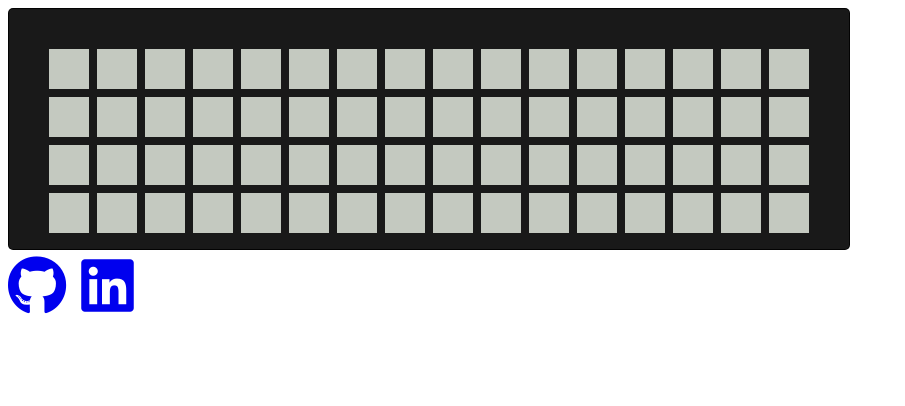
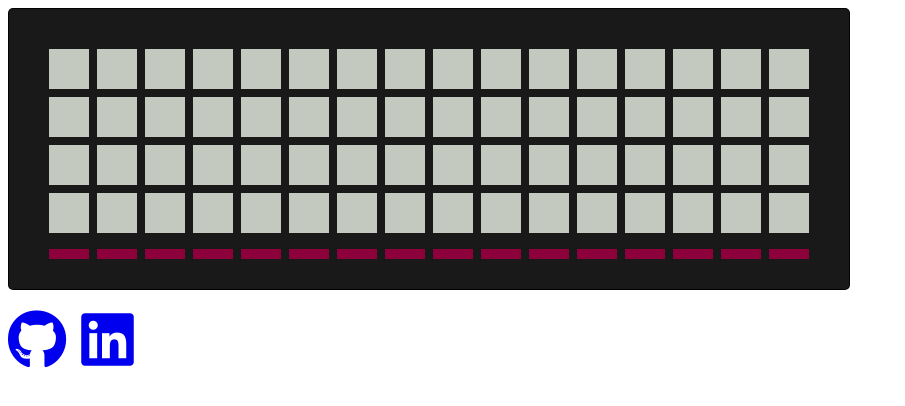
Before and after one commit to JamaicaF/miniRhythm, a website built with webpack: page index.html in a window 1280 px wide. Shown: the whole page, without its empty margins (0-905 px from the left). Built offline with nearby package versions, Linux system fonts and the light colour scheme; files whose address does not match are found by name.

Commit message:
Style sequence display

```diff
--- a/index.html
+++ b/index.html
@@ -12,8 +12,10 @@
   <body>
 
     <div>
-      <canvas id="canvas" width="840px" height="240px"></canvas>
+      <canvas id="canvas" width="840px" height="280px"></canvas>
+      <!-- <canvas id="canvas2" width="840px" height="100px"></canvas> -->
     </div>
+    <br />
 
     <div class="links">
       <a href="https://github.com/JamaicaF/miniRhythm"><i class="fab fa-github"></i></a>
--- a/lib/player.js
+++ b/lib/player.js
@@ -16,6 +16,7 @@ class Player {
 
     this.loop = new Tone.Sequence((time, col) => {
       this.setSequence(col);
+      // console.log(col)
       for (let i = 0; i < this.channels.length; i++) {
         let step = this.channels[i].steps[col];
         if (step) {
--- a/lib/sequence.js
+++ b/lib/sequence.js
@@ -4,27 +4,28 @@ class Sequence {
     this.canvas = canvas;
     this.ctx = ctx;
     this.sequence = sequence;
-    this.padSize = 20;
+    this.stepHeight = 10;
+    this.stepWidth = 40;
     this.draw = this.draw.bind(this);
     this.drawSequence = this.drawSequence.bind(this);
   }
 
   stepPosition(pos) {
     return {
-      x: this.stepSize + this.stepSize * pos * 2,
-      y: this.stepSize + this.stepSize * 0 * 2,
+      x: this.stepWidth + this.stepWidth * pos * 1.2,
+      y: 240,
     };
   }
 
   drawStep(ctx, pos, color) {
     let position = this.stepPosition(pos);
     ctx.fillStyle = color;
-    ctx.fillRect(position.x, position.y, this.stepSize, this.stepSize);
+    ctx.fillRect(position.x, position.y, this.stepWidth, this.stepHeight);
   }
 
   drawSequence(ctx, sequence) {
     sequence.forEach((step, pos) => {
-      step = (step ? "green" : "black");
+      step = (step ? "rgb(238,0,100)" : "rgb(140,0,59)");
       this.drawStep(ctx,
               pos,
               step);
@@ -33,9 +34,9 @@ class Sequence {
 
 
   draw() {
-    // this.ctx.clearRect(0, 0, this.canvas.innerWidth, this.canvas.innerHeight);
+    this.ctx.clearRect(0, 0, this.canvas.innerWidth, this.canvas.innerHeight);
     this.drawSequence(this.ctx, this.sequence);
-
+    // console.log(this.sequence);
     requestAnimationFrame(this.draw);
   }
 }
--- a/style.css
+++ b/style.css
@@ -1,9 +1,11 @@
-#canvas {
+#canvas, #canvas2{
+  display: block;
   position: relative;
   background: rgba(0, 0, 0, 0.9);
   /* z-index: 1; */
   border-radius: 5px;
   border: 1px solid rgba(0, 0, 0, 0.9);
+
 }
 
 .links {
```
Also changed, not shown: lib/app.js (+4 -3 lines).
